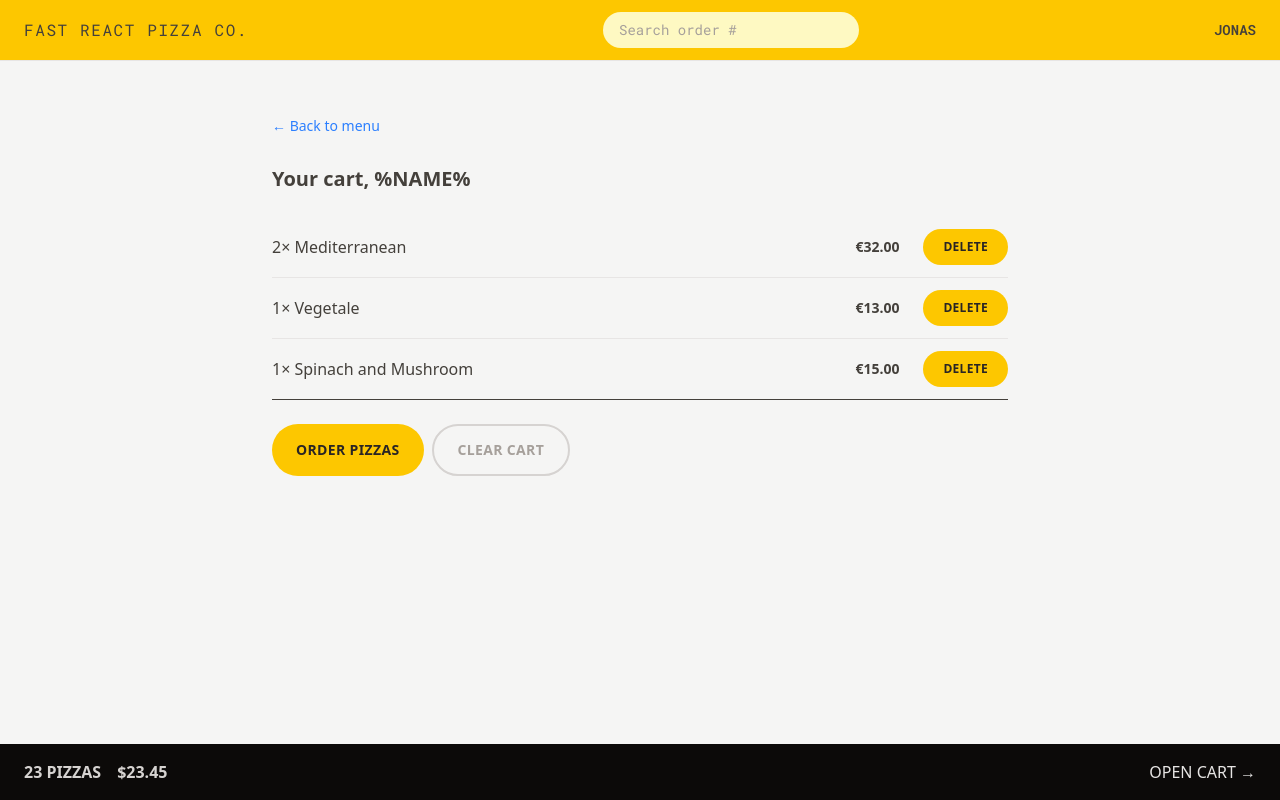
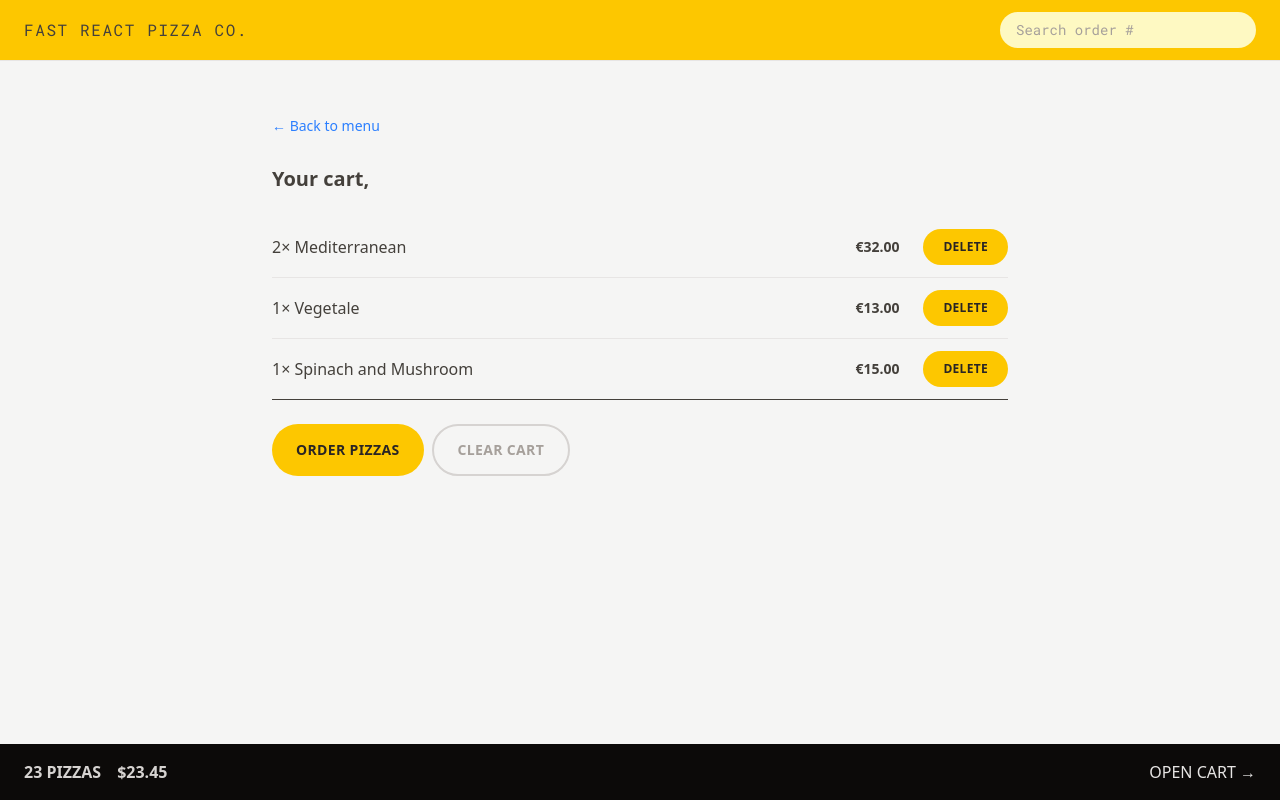
Before and after one commit to bikokwa/fast-react-pizza-co, a React (Vite) app: page /cart in a window 1280 px wide. Built offline with nearby package versions, Linux system fonts and the light colour scheme.

Commit message:
read and update user state

```diff
--- a/src/features/cart/Cart.jsx
+++ b/src/features/cart/Cart.jsx
@@ -1,6 +1,7 @@
 import LinkButton from "../../ui/LinkButton";
 import Button from "../../ui/Button";
 import CartItem from "./CartItem";
+import { useSelector } from "react-redux";
 
 const fakeCart = [
   {
@@ -27,13 +28,14 @@ const fakeCart = [
 ];
 
 function Cart() {
+  const username = useSelector(state => state.user.username);
   const cart = fakeCart;
 
   return (
     <div className="px-4 py-3">
       <LinkButton to="/menu">&larr; Back to menu</LinkButton>
 
-      <h2 className="mt-7 text-xl font-semibold">Your cart, %NAME%</h2>
+      <h2 className="mt-7 text-xl font-semibold">Your cart, {username}</h2>
 
       <ul className="mt-6 divide-y divide-stone-200 border-b">
         {cart.map((item) => (
--- a/src/features/order/CreateOrder.jsx
+++ b/src/features/order/CreateOrder.jsx
@@ -1,6 +1,7 @@
 import { Form, redirect, useActionData, useNavigation } from "react-router-dom";
 import { createOrder } from "../../services/apiRestaurant";
 import Button from "../../ui/Button";
+import { useSelector } from "react-redux";
 
 // https://uibakery.io/regex-library/phone-number
 const isValidPhone = (str) =>
@@ -35,6 +36,7 @@ const fakeCart = [
 function CreateOrder() {
   const navigation = useNavigation();
   const isSubmitting = navigation.state === "submitting";
+  const username = useSelector((state) => state.user.username);
 
   const formErrors = useActionData();
   // const [withPriority, setWithPriority] = useState(false);
@@ -47,7 +49,13 @@ function CreateOrder() {
       <Form method="POST">
         <div className="mb-5 flex flex-col gap-2 sm:flex-row sm:items-center">
           <label className="sm:basis-40">First Name</label>
-          <input className="input grow" type="text" name="customer" required />
+          <input
+            className="input grow"
+            type="text"
+            name="customer"
+            defaultValue={username}
+            required
+          />
         </div>
 
         <div className="mb-5 flex flex-col gap-2 sm:flex-row sm:items-center">
--- a/src/features/user/CreateUser.jsx
+++ b/src/features/user/CreateUser.jsx
@@ -1,11 +1,20 @@
 import { useState } from "react";
 import Button from "../../ui/Button";
+import { useDispatch } from "react-redux";
+import { updateName } from "./userSlice";
+import { useNavigate } from "react-router-dom";
 
 function CreateUser() {
   const [username, setUsername] = useState("");
+  const dispatch = useDispatch();
+  const navigate = useNavigate();
 
   function handleSubmit(e) {
     e.preventDefault();
+
+    if (!username) return;
+    dispatch(updateName(username));
+    navigate("/menu");
   }
 
   return (
--- a/src/features/user/userSlice.js
+++ b/src/features/user/userSlice.js
@@ -23,7 +23,7 @@ import { createSlice } from "@reduxjs/toolkit";
 // }
 
 const initialState = {
-  username: "Jonas",
+  username: "",
 };
 
 const userSlice = createSlice({
--- a/src/ui/Home.jsx
+++ b/src/ui/Home.jsx
@@ -1,6 +1,10 @@
+import { useSelector } from "react-redux";
 import CreateUser from "./../features/user/CreateUser";
+import Button from "./Button";
 
 function Home() {
+  const username = useSelector((state) => state.user.username);
+
   return (
     <div className="my-10 px-4 text-center sm:my-16">
       <h1 className="mb-8 text-xl font-semibold md:text-3xl">
@@ -11,7 +15,13 @@ function Home() {
         </span>
       </h1>
 
-      <CreateUser />
+      {username === "" ? (
+        <CreateUser />
+      ) : (
+        <Button to="/menu" type="primary">
+          continue ordering, {username}
+        </Button>
+      )}
     </div>
   );
 }
```
